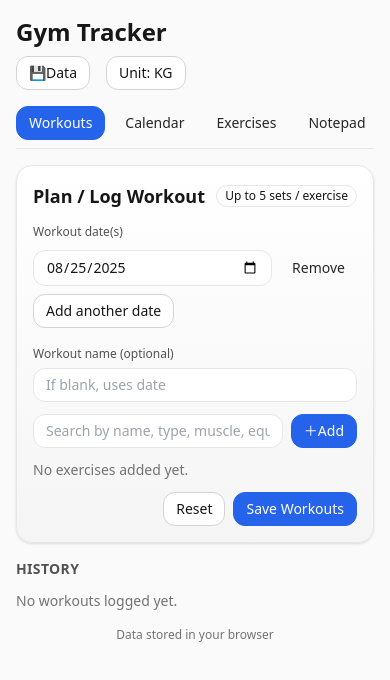
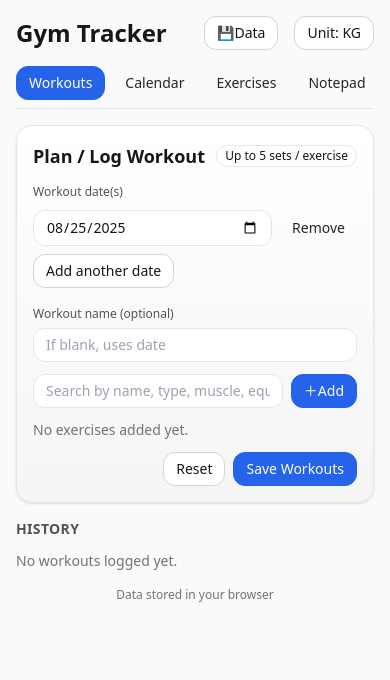
Before and after one commit to thinhdp/gym-tracker, a React (Vite) app: page / in a window 390 px wide. Shown: the top 680 px of the page. Built offline with nearby package versions, Linux system fonts and the light colour scheme.

Commit message:
Update App.jsx

```diff
--- a/src/App.jsx
+++ b/src/App.jsx
@@ -63,10 +63,19 @@ export default function App() {
     <ConfirmProvider>
       <div className="max-w-3xl mx-auto p-4 space-y-4">
         {/* Header */}
-        <div className="flex flex-col sm:flex-row sm:items-center sm:justify-between gap-2">
+        {/*
+         * Header layout: always place the app name and action buttons
+         * (Data management and unit toggle) on the same row. Previously
+         * this layout stacked on small screens (flex-col) and switched
+         * to a row only on medium screens (sm:flex-row). To ensure the
+         * app name, data menu and unit toggle are always aligned on a
+         * single row regardless of viewport width, we remove the
+         * flex-col behavior and use a simple flex row with space
+         * between.
+         */}
+        <div className="flex items-center justify-between gap-2">
           <h1 className="text-2xl font-bold">Gym&nbsp;Tracker</h1>
           <div className="flex items-center gap-4">
-            {/* Replace the Local • Offline indicator with the data menu */}
             <DataManagementMenu
               exercises={exercises}
               workouts={workouts}
```
